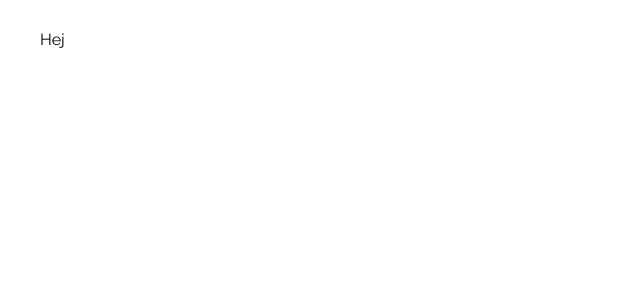
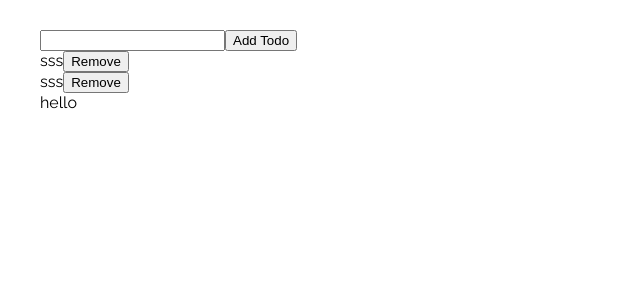
Before and after one commit to jardenna/typescript, a React app: page / in a window 1280 px wide. Shown: the top 300 px of the page, without its empty margins (0-640 px from the left). Built offline with nearby package versions, Linux system fonts and the light colour scheme.

Commit message:
Added counter

```diff
--- /dev/null
+++ b/src/app/hooks.ts
@@ -0,0 +1,6 @@
+import { TypedUseSelectorHook, useDispatch, useSelector } from 'react-redux';
+import type { RootState, AppDispatch } from './store';
+
+// Use throughout your app instead of plain `useDispatch` and `useSelector`
+export const useAppDispatch = () => useDispatch<AppDispatch>();
+export const useAppSelector: TypedUseSelectorHook<RootState> = useSelector;
--- /dev/null
+++ b/src/app/store.ts
@@ -0,0 +1,20 @@
+import { configureStore } from '@reduxjs/toolkit';
+
+import counterReducer from '../features/counter/counterSlice';
+import todoReducer from '../features/todo/todoSlice';
+import postReducer from '../features/postSlice';
+
+
+const store = configureStore({
+   reducer: {
+      counter: counterReducer,
+      todos: todoReducer,
+      posts: postReducer
+   }
+});
+
+export default store;
+// Infer the `RootState` and `AppDispatch` types from the store itself
+export type RootState = ReturnType<typeof store.getState>;
+// Inferred type: {posts: PostsState, comments: CommentsState, users: UsersState}
+export type AppDispatch = typeof store.dispatch;
--- a/src/components/App.tsx
+++ b/src/components/App.tsx
@@ -1,12 +1,13 @@
 
-
+import Counter from './Counter';
+import Todo from './Todo';
 function App() {
 
    return (
       <article>
          <main className="container">
-
-            Hej
+            <Todo />
+            <Counter />
 
          </main>
       </article>
--- /dev/null
+++ b/src/components/Counter.tsx
@@ -0,0 +1,18 @@
+import { FC } from 'react';
+
+//import { useAppSelector, useAppDispatch } from '../app/hooks';
+//import { decremented, incremented, amountAdded, selectCount } from '../features/counter/counterSlice';
+
+
+const Counter: FC = () => {
+   // const count = useAppSelector(selectCount);
+   // const dispatch = useAppDispatch();
+   return (
+      <>
+         hello
+
+      </>
+   );
+};
+
+export default Counter;
--- /dev/null
+++ b/src/components/Todo.tsx
@@ -0,0 +1,29 @@
+import { FC } from 'react';
+import { useAppSelector, useAppDispatch } from '../app/hooks';
+import { addTodo, removeTodo, selectTodos } from '../features/todo/todoSlice';
+
+const Todo: FC = () => {
+   const todos = useAppSelector(selectTodos);
+   const dispatch = useAppDispatch();
+
+   return (
+      <div>
+         <form>
+            <input type="text" />
+            <button type="submit">Add Todo</button>
+         </form>
+
+         <div>
+            {todos.todos.map(todo => (
+               <div key={todo.id}>
+                  {todo.text}
+
+                  <button onClick={() => dispatch(removeTodo(todo.id))}>Remove</button>
+               </div>
+            ))}
+         </div>
+      </div>
+   );
+};
+
+export default Todo;
--- /dev/null
+++ b/src/features/counter/counterSlice.ts
@@ -0,0 +1,37 @@
+import { createSlice, PayloadAction } from '@reduxjs/toolkit';
+import type { RootState } from '../../app/store';
+
+interface ICount {
+   value: number
+}
+
+const initialState: ICount = {
+   value: 0
+};
+
+
+const counterSlice = createSlice({
+   name: 'counter',
+   initialState,
+   //Reducers
+   reducers: {
+      incremented(state) {
+         state.value++;
+      },
+      decremented(state) {
+         state.value--;
+      },
+      amountAdded(state, action: PayloadAction<number>) {
+         state.value += action.payload;
+      }
+
+   }
+});
+
+
+//Function (actionCreators) to be used in components
+export const { incremented, decremented, amountAdded } = counterSlice.actions;
+export const selectCount = (state: RootState) => state.counter.value;
+
+//Reuser to be used in store reducers
+export default counterSlice.reducer;
--- /dev/null
+++ b/src/features/postSlice.ts
@@ -0,0 +1,63 @@
+import { createSlice, PayloadAction } from '@reduxjs/toolkit';
+import type { RootState } from '../app/store';
+
+const url = 'https://jsonplaceholder.typicode.com/todos';
+
+interface ITodo {
+   userId: number;
+   id: number;
+   title: string;
+   completed: boolean;
+}
+
+interface ITodos {
+   loading: boolean;
+   results: ITodo[];
+   error: string | null;
+}
+
+const initialState: ITodos = {
+   loading: false,
+   results: [],
+   error: null
+};
+
+const postSlice = createSlice({
+   name: 'post',
+   initialState,
+   reducers: {
+
+      setLoading(state) {
+         state.loading = true;
+         state.error = null;
+         state.results = [];
+      },
+      setSuccess(state, action: PayloadAction<[]>) {
+         state.loading = true;
+         state.error = null;
+         state.results = action.payload;
+      },
+      setFailure(state, action: PayloadAction<string>) {
+         state.loading = false;
+         state.error = action.payload;
+         state.results = [];
+      }
+   }
+});
+
+
+export const { setLoading, setSuccess, setFailure } = postSlice.actions;
+
+export const fetchTodos = async (dispatch: any) => {
+   try {
+      const res = await fetch(url);
+      const result = await res.json();
+      dispatch(setSuccess(result));
+
+   } catch (err) {
+      dispatch(setFailure(err.message));
+   }
+};
+
+export const selectTo = (state: RootState) => state.posts;
+export default postSlice.reducer;
--- /dev/null
+++ b/src/features/todo/todoSlice.ts
@@ -0,0 +1,48 @@
+import { createSlice, PayloadAction } from '@reduxjs/toolkit';
+import type { RootState } from '../../app/store';
+
+interface ITodo {
+   id: number;
+   done: boolean;
+   text: string;
+}
+
+interface TodoSliceState {
+   todos: ITodo[]
+}
+
+const initialState: TodoSliceState = {
+   todos: [{ id: 1, done: false, text: 'sss' }, { id: 2, done: false, text: 'sss' }]
+};
+
+
+
+
+const todoSlice = createSlice({
+   name: 'todo',
+   initialState,
+   reducers: {
+      //PayloadAction is used for the action.payload
+      addTodo: (state, action: PayloadAction<string>) => {
+
+         state.todos = [
+            ...state.todos,
+            {
+               id: state.todos.length,
+               done: false,
+               text: action.payload
+            }
+         ];
+      },
+      removeTodo: (state, action: PayloadAction<number>) => {
+
+         state.todos = state.todos.filter(todo => todo.id !== action.payload);
+
+      }
+   }
+});
+
+export const { addTodo, removeTodo } = todoSlice.actions;
+export const selectTodos = (state: RootState) => state.todos;
+
+export default todoSlice.reducer;
--- a/src/index.tsx
+++ b/src/index.tsx
@@ -1,14 +1,16 @@
 import './styles/index.scss';
 
 import { render } from 'react-dom';
+import { Provider } from 'react-redux';
+
+import store from './app/store';
 
 import App from './components/App';
 
 
 const wrapper = document.getElementById('root');
 render(
-
-   <App />,
+   <Provider store={store}> <App /></Provider>,
 
    wrapper
 );
```
Also changed, not shown: src/components/Todos.tsx (added, +20 -0 lines).
